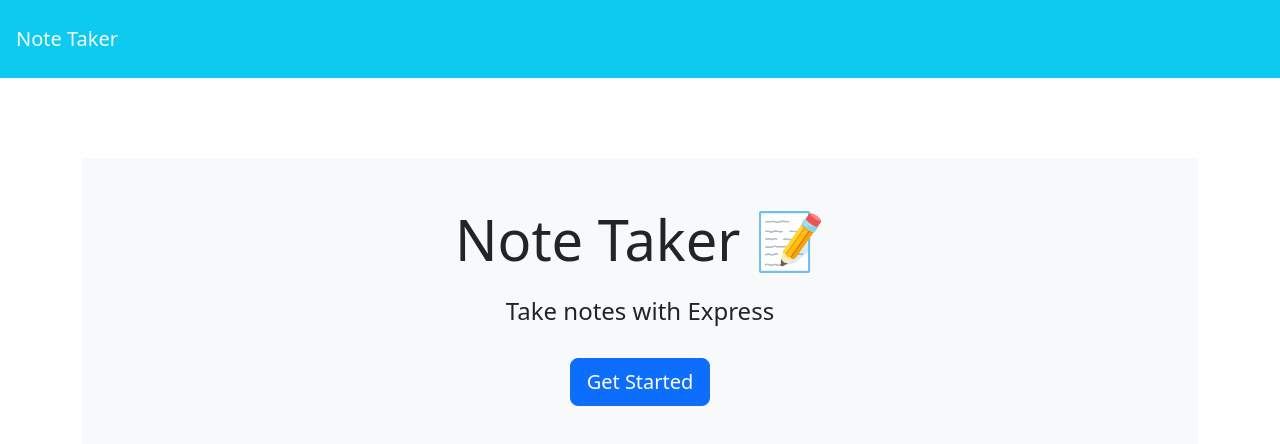
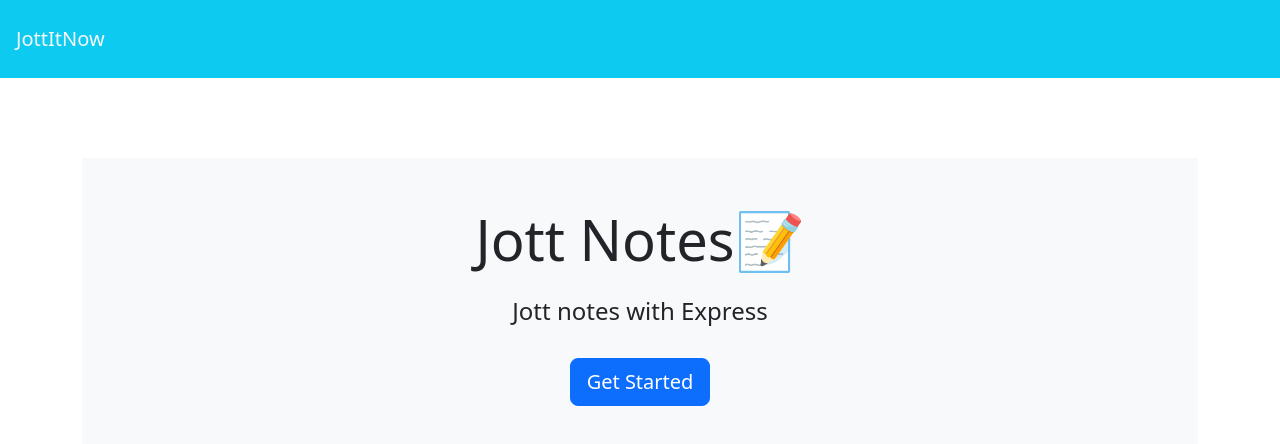
Before and after one commit to yay5a/jottitnow, a website: page public/index.html in a window 1280 px wide. Drawn offline with nearby package versions, Linux system fonts and the light colour scheme.

Commit message:
bugged front-end pt2

```diff
--- a/public/index.html
+++ b/public/index.html
@@ -5,19 +5,19 @@
   <meta charset="UTF-8">
   <meta name="viewport" content="width=device-width, initial-scale=1.0">
   <meta http-equiv="X-UA-Compatible" content="ie=edge">
-  <title>Note Taker</title>
+  <title>Jott Taker</title>
   <link href="https://cdn.jsdelivr.net/npm/bootstrap@5.2.3/dist/css/bootstrap.min.css" rel="stylesheet" integrity="sha384-rbsA2VBKQhggwzxH7pPCaAqO46MgnOM80zW1RWuH61DGLwZJEdK2Kadq2F9CUG65" crossorigin="anonymous">
 </head>
 
 <body>
   <nav class="navbar bg-info">
-    <a class="navbar-brand text-light p-3" href="/">Note Taker
+    <a class="navbar-brand text-light p-3" href="/">JottItNow
     </a>
   </nav>
   <div class="container">
     <div style="margin-top: 80px;" class="text-center p-5 mb-4 bg-light">
-      <h1 class="display-4">Note Taker <span role="img" aria-label="Memo">📝</span></h1>
-      <h4 class="mt-4">Take notes with Express</h4>
+      <h1 class="display-4">Jott Notes<span role="img" aria-label="Memo">📝</span></h1>
+      <h4 class="mt-4">Jott notes with Express</h4>
       <a class="btn btn-primary btn-lg mt-4" href="/jott" role="button">Get Started</a>
     </div>
   </div>
```
